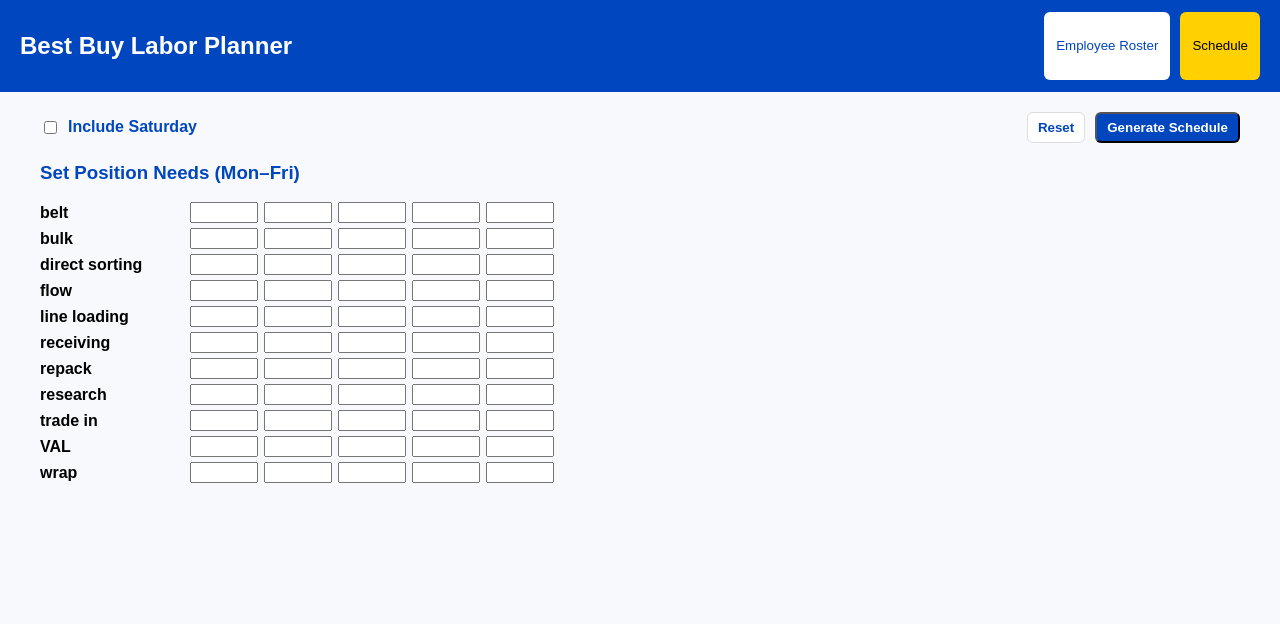
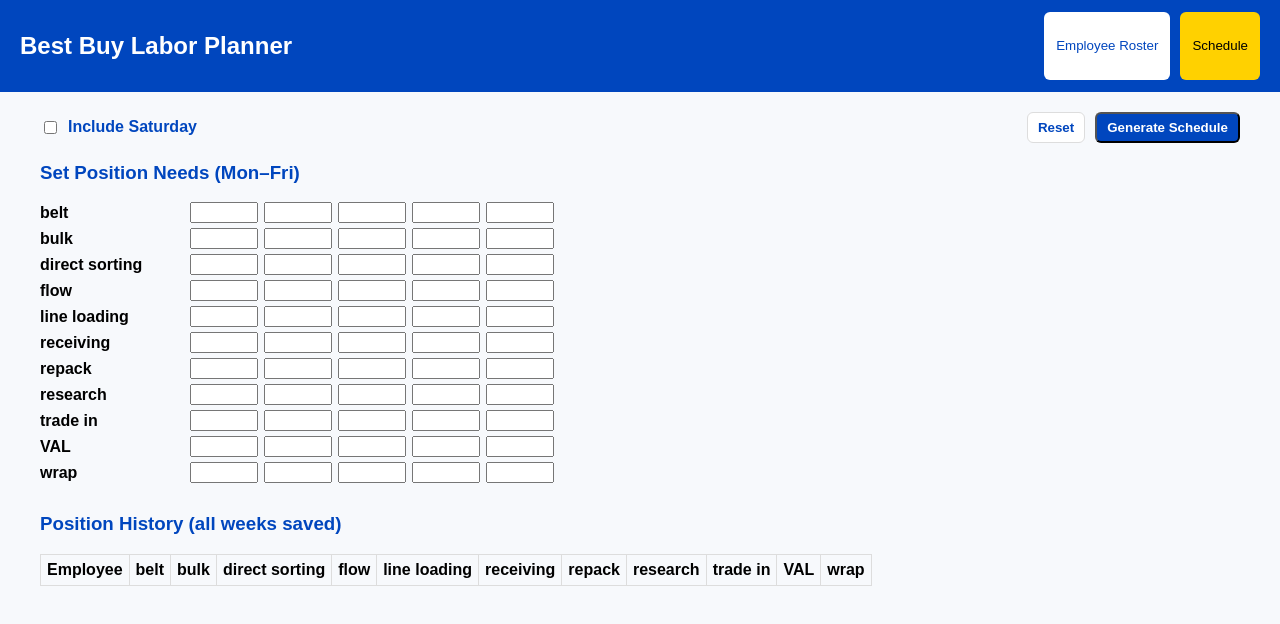
Before and after one commit to John1010015/bbylabor, a React (Create React App) app: page / in a window 1280 px wide. Both pictures are taken after a click on the button "Schedule". Shown: the top 624 px of the page. Built offline with nearby package versions, Linux system fonts and the light colour scheme.

Commit message:
Update App.js with position tracking + repeat prevention

```diff
--- a/src/App.js
+++ b/src/App.js
@@ -1,12 +1,14 @@
 import React, { useEffect, useMemo, useState } from "react";
 import * as XLSX from "xlsx";
 import { DragDropContext, Droppable, Draggable } from "@hello-pangea/dnd";
-
 
 const BB_BLUE = "#0046BE";
 const BB_YELLOW = "#FFD100";
 const LIGHT_BORDER = "#ddd";
 const BASE_DAYS = ["Mon", "Tue", "Wed", "Thu", "Fri", "Sat"];
+
+// how many past weeks to block same position
+const LOOKBACK_WEEKS = 2;
 
 const positionsList = [
   "belt",
@@ -35,10 +37,7 @@
   "Rocha",
 ];
 
-const norm = (s) =>
-  String(s || "")
-    .trim()
-    .toLowerCase();
+const norm = (s) => String(s || "").trim().toLowerCase();
 const did = (pos, day) => `${pos}__${day}`;
 const parseDid = (id) => {
   const i = id.lastIndexOf("__");
@@ -75,11 +74,63 @@
   ...e,
 }));
 
+// helper: was employee in this position in past weeks?
+function wasInPositionRecently(empName, pos, history, lookback) {
+  if (!history || history.length === 0) return false;
+  // check last N schedules
+  const recent = history.slice(-lookback);
+  for (const weekSchedule of recent) {
+    const posBlock = weekSchedule[pos];
+    if (!posBlock) continue;
+    // check any day in that week
+    for (const dayKey of Object.keys(posBlock)) {
+      const list = posBlock[dayKey] || [];
+      if (list.some((e) => e.name === empName)) {
+        return true;
+      }
+    }
+  }
+  return false;
+}
+
+// build counts from history + current
+function buildPositionCounts(employees, schedule, history) {
+  const counts = {};
+  // initialize
+  employees.forEach((e) => {
+    counts[e.name] = {};
+    positionsList.forEach((p) => (counts[e.name][p] = 0));
+  });
+
+  const addFromSchedule = (sch) => {
+    positionsList.forEach((pos) => {
+      const days = sch[pos] || {};
+      Object.values(days).forEach((arr) => {
+        (arr || []).forEach((emp) => {
+          if (!counts[emp.name]) {
+            counts[emp.name] = {};
+            positionsList.forEach((p) => (counts[emp.name][p] = 0));
+          }
+          counts[emp.name][pos] = (counts[emp.name][pos] || 0) + 1;
+        });
+      });
+    });
+  };
+
+  // from history
+  (history || []).forEach(addFromSchedule);
+  // from current
+  if (schedule && Object.keys(schedule).length) addFromSchedule(schedule);
+
+  return counts;
+}
+
 export default function App() {
   const [tab, setTab] = useState("roster");
   const [employees, setEmployees] = useState([]);
   const [positionNeeds, setPositionNeeds] = useState({});
   const [schedule, setSchedule] = useState({});
+  const [scheduleHistory, setScheduleHistory] = useState([]);
   const [includeSaturday, setIncludeSaturday] = useState(false);
   const [generatedOnce, setGeneratedOnce] = useState(false);
 
@@ -88,34 +139,31 @@
     [includeSaturday]
   );
 
+  // load
   useEffect(() => {
-    setEmployees(
-      JSON.parse(localStorage.getItem("employees")) || initialEmployees
-    );
+    setEmployees(JSON.parse(localStorage.getItem("employees")) || initialEmployees);
     setPositionNeeds(JSON.parse(localStorage.getItem("positionNeeds")) || {});
     setSchedule(JSON.parse(localStorage.getItem("schedule")) || {});
-    setIncludeSaturday(
-      JSON.parse(localStorage.getItem("includeSaturday")) || false
-    );
+    setScheduleHistory(JSON.parse(localStorage.getItem("scheduleHistory")) || []);
+    setIncludeSaturday(JSON.parse(localStorage.getItem("includeSaturday")) || false);
   }, []);
 
-  useEffect(
-    () => localStorage.setItem("employees", JSON.stringify(employees)),
-    [employees]
-  );
-  useEffect(
-    () => localStorage.setItem("positionNeeds", JSON.stringify(positionNeeds)),
-    [positionNeeds]
-  );
-  useEffect(
-    () => localStorage.setItem("schedule", JSON.stringify(schedule)),
-    [schedule]
-  );
-  useEffect(
-    () =>
-      localStorage.setItem("includeSaturday", JSON.stringify(includeSaturday)),
-    [includeSaturday]
-  );
+  // save
+  useEffect(() => {
+    localStorage.setItem("employees", JSON.stringify(employees));
+  }, [employees]);
+  useEffect(() => {
+    localStorage.setItem("positionNeeds", JSON.stringify(positionNeeds));
+  }, [positionNeeds]);
+  useEffect(() => {
+    localStorage.setItem("schedule", JSON.stringify(schedule));
+  }, [schedule]);
+  useEffect(() => {
+    localStorage.setItem("scheduleHistory", JSON.stringify(scheduleHistory));
+  }, [scheduleHistory]);
+  useEffect(() => {
+    localStorage.setItem("includeSaturday", JSON.stringify(includeSaturday));
+  }, [includeSaturday]);
 
   const resetSchedule = () => {
     setSchedule({});
@@ -134,6 +182,7 @@
     const lockedVAL = employees.filter((e) => e.lockToVAL);
     let pool = shuffle(employees.filter((e) => !e.lockToVAL));
 
+    // put VAL locked in VAL for all days
     for (const e of lockedVAL) {
       for (const d of daysActive) next["VAL"][d].push(e);
     }
@@ -141,50 +190,62 @@
     const maxNeed = (pos) =>
       Math.max(...daysActive.map((d) => positionNeeds[pos]?.[d] || 0), 0);
 
+    // loop positions in random order
     for (const pos of shuffle([...positionsList])) {
       if (pos === "VAL") continue;
       const needed = maxNeed(pos);
       if (!needed) continue;
 
-      const isAllowed = (e) => {
+      const isAllowedBase = (e) => {
         const name = e.name?.trim();
+        // no girls in bulk / line loading
         if (
           ["bulk", "line loading"].includes(norm(pos)) &&
           restrictedNames.includes(name)
         )
           return false;
+        // manual exclusions
         if ((e.exclusions || []).map(norm).includes(norm(pos))) return false;
         return true;
       };
 
-      let candidates = shuffle(
-        pool.filter(
-          (e) =>
-            isAllowed(e) &&
-            (norm(e.positions[0]) === norm(pos) ||
-              norm(e.positions[1]) === norm(pos) ||
-              norm(e.positions[2]) === norm(pos) ||
-              e.positions.some((p) => norm(p) === "anything"))
-        )
+      // 1) employees allowed AND not recently in this position
+      let preferred = pool.filter(
+        (e) =>
+          isAllowedBase(e) &&
+          !wasInPositionRecently(e.name, pos, scheduleHistory, LOOKBACK_WEEKS)
       );
 
-      if (candidates.length < needed) {
-        const extras = shuffle(pool.filter((e) => isAllowed(e)));
-        candidates = [...candidates, ...extras];
+      // 2) if not enough, fall back to allowed regardless of recent
+      if (preferred.length < needed) {
+        const allowed = pool.filter((e) => isAllowedBase(e));
+        preferred = [...preferred, ...allowed.filter((x) => !preferred.includes(x))];
       }
 
-      const pick = candidates.slice(0, needed);
-      pool = pool.filter((e) => !pick.includes(e));
+      // 3) sort preferred by how much they actually prefer this position
+      const scored = preferred.map((e) => {
+        const idx = e.positions.map(norm).indexOf(norm(pos));
+        return { emp: e, score: idx === -1 ? 99 : idx };
+      });
+      scored.sort((a, b) => a.score - b.score);
+
+      const pick = scored.slice(0, needed).map((x) => x.emp);
+
+      // remove picked from pool
+      pool = pool.filter((e) => !pick.some((p) => p.id === e.id));
+
       for (const d of daysActive) next[pos][d] = [...pick];
     }
 
+    // fill leftover open slots with remaining pool
     const openSlots = [];
     for (const pos of positionsList) {
       for (const d of daysActive) {
         const need = positionNeeds[pos]?.[d] || 0;
         const current = next[pos][d].length;
-        if (current < need)
+        if (current < need) {
           openSlots.push({ pos, day: d, remaining: need - current });
+        }
       }
     }
 
@@ -192,6 +253,7 @@
     for (const emp of leftovers) {
       for (const slot of openSlots) {
         if (slot.remaining <= 0) continue;
+        // still respect no girls in bulk/line loading
         if (
           ["bulk", "line loading"].includes(norm(slot.pos)) &&
           restrictedNames.includes(emp.name?.trim())
@@ -206,7 +268,13 @@
 
     setSchedule(next);
     setGeneratedOnce(true);
+
+    // save history (keep last 6)
+    const newHistory = [...scheduleHistory, next].slice(-6);
+    setScheduleHistory(newHistory);
+
     localStorage.setItem("schedule", JSON.stringify(next));
+    localStorage.setItem("scheduleHistory", JSON.stringify(newHistory));
     setTab("schedule");
   };
 
@@ -229,10 +297,10 @@
     );
   };
 
+  const counts = buildPositionCounts(employees, schedule, scheduleHistory);
+
   return (
-    <div
-      style={{ fontFamily: "Arial", background: "#f7f9fc", minHeight: "100vh" }}
-    >
+    <div style={{ fontFamily: "Arial", background: "#f7f9fc", minHeight: "100vh" }}>
       <Header tab={tab} setTab={setTab} />
       {tab === "roster" ? (
         <RosterTab employees={employees} setEmployees={setEmployees} />
@@ -254,6 +322,7 @@
           schedule={schedule}
           setSchedule={setSchedule}
           exportToExcel={exportToExcel}
+          counts={counts}
         />
       )}
     </div>
@@ -274,16 +343,10 @@
     >
       <h2>Best Buy Labor Planner</h2>
       <div style={{ display: "flex", gap: 10 }}>
-        <button
-          onClick={() => setTab("roster")}
-          style={tabBtn(tab === "roster")}
-        >
+        <button onClick={() => setTab("roster")} style={tabBtn(tab === "roster")}>
           Employee Roster
         </button>
-        <button
-          onClick={() => setTab("schedule")}
-          style={tabBtn(tab === "schedule")}
-        >
+        <button onClick={() => setTab("schedule")} style={tabBtn(tab === "schedule")}>
           Schedule
         </button>
       </div>
@@ -303,11 +366,9 @@
 function RosterTab({ employees, setEmployees }) {
   const [showPaste, setShowPaste] = useState(false);
   const [pasteText, setPasteText] = useState("");
+
   const handlePasteRoster = () => {
-    const lines = pasteText
-      .split("\n")
-      .map((l) => l.trim())
-      .filter(Boolean);
+    const lines = pasteText.split("\n").map((l) => l.trim()).filter(Boolean);
     const parsed = lines.map((line, idx) => {
       const parts = line.split(/[\t,]+/).map((p) => p.trim());
       const name = parts[0] || `Emp${idx + 1}`;
@@ -347,9 +408,7 @@
         </button>
       </div>
 
-      <table
-        style={{ width: "100%", borderCollapse: "collapse", marginTop: 10 }}
-      >
+      <table style={{ width: "100%", borderCollapse: "collapse", marginTop: 10 }}>
         <thead style={{ background: BB_BLUE, color: "white" }}>
           <tr>
             <th>Name</th>
@@ -460,6 +519,7 @@
   schedule,
   setSchedule,
   exportToExcel,
+  counts,
 }) {
   const onDragEnd = (result) => {
     const { source, destination } = result;
@@ -475,22 +535,14 @@
 
   return (
     <div style={{ padding: 20, maxWidth: 1200, margin: "0 auto" }}>
-      <div
-        style={{
-          display: "flex",
-          justifyContent: "space-between",
-          marginBottom: 12,
-        }}
-      >
+      <div style={{ display: "flex", justifyContent: "space-between", marginBottom: 12 }}>
         <label style={{ display: "flex", alignItems: "center", gap: 8 }}>
           <input
             type="checkbox"
             checked={includeSaturday}
             onChange={(e) => setIncludeSaturday(e.target.checked)}
           />
-          <span style={{ fontWeight: 700, color: BB_BLUE }}>
-            Include Saturday
-          </span>
+          <span style={{ fontWeight: 700, color: BB_BLUE }}>Include Saturday</span>
         </label>
         <div style={{ display: "flex", gap: 10 }}>
           <button
@@ -525,10 +577,7 @@
         Set Position Needs ({includeSaturday ? "Mon–Sat" : "Mon–Fri"})
       </h3>
       {positionsList.map((pos) => (
-        <div
-          key={pos}
-          style={{ display: "flex", alignItems: "center", marginBottom: 5 }}
-        >
+        <div key={pos} style={{ display: "flex", alignItems: "center", marginBottom: 5 }}>
           <strong style={{ width: 150 }}>{pos}</strong>
           {activeDays.map((d) => (
             <input
@@ -551,9 +600,7 @@
               alignItems: "center",
             }}
           >
-            <h3 style={{ color: BB_BLUE }}>
-              Weekly Schedule — Drag names to adjust
-            </h3>
+            <h3 style={{ color: BB_BLUE }}>Weekly Schedule — Drag names to adjust</h3>
             <button
               onClick={exportToExcel}
               style={{
@@ -589,9 +636,7 @@
                 {positionsList.map((pos) => (
                   <tr key={pos}>
                     <td>
-                      <strong style={{ textTransform: "capitalize" }}>
-                        {pos}
-                      </strong>
+                      <strong style={{ textTransform: "capitalize" }}>{pos}</strong>
                     </td>
                     {activeDays.map((day) => (
                       <td key={day}>
@@ -648,6 +693,58 @@
           </DragDropContext>
         </div>
       )}
+
+      {/* position history table */}
+      <div style={{ marginTop: 30 }}>
+        <h3 style={{ color: BB_BLUE }}>Position History (all weeks saved)</h3>
+        <div style={{ overflowX: "auto" }}>
+          <table
+            style={{
+              borderCollapse: "collapse",
+              minWidth: 600,
+            }}
+          >
+            <thead>
+              <tr>
+                <th style={{ border: `1px solid ${LIGHT_BORDER}`, padding: 6 }}>
+                  Employee
+                </th>
+                {positionsList.map((pos) => (
+                  <th
+                    key={pos}
+                    style={{ border: `1px solid ${LIGHT_BORDER}`, padding: 6 }}
+                  >
+                    {pos}
+                  </th>
+                ))}
+              </tr>
+            </thead>
+            <tbody>
+              {Object.keys(counts)
+                .sort()
+                .map((name) => (
+                  <tr key={name}>
+                    <td style={{ border: `1px solid ${LIGHT_BORDER}`, padding: 6 }}>
+                      {name}
+                    </td>
+                    {positionsList.map((pos) => (
+                      <td
+                        key={pos}
+                        style={{
+                          border: `1px solid ${LIGHT_BORDER}`,
+                          padding: 6,
+                          textAlign: "center",
+                        }}
+                      >
+                        {counts[name][pos] || 0}
+                      </td>
+                    ))}
+                  </tr>
+                ))}
+            </tbody>
+          </table>
+        </div>
+      </div>
     </div>
   );
 }
```
